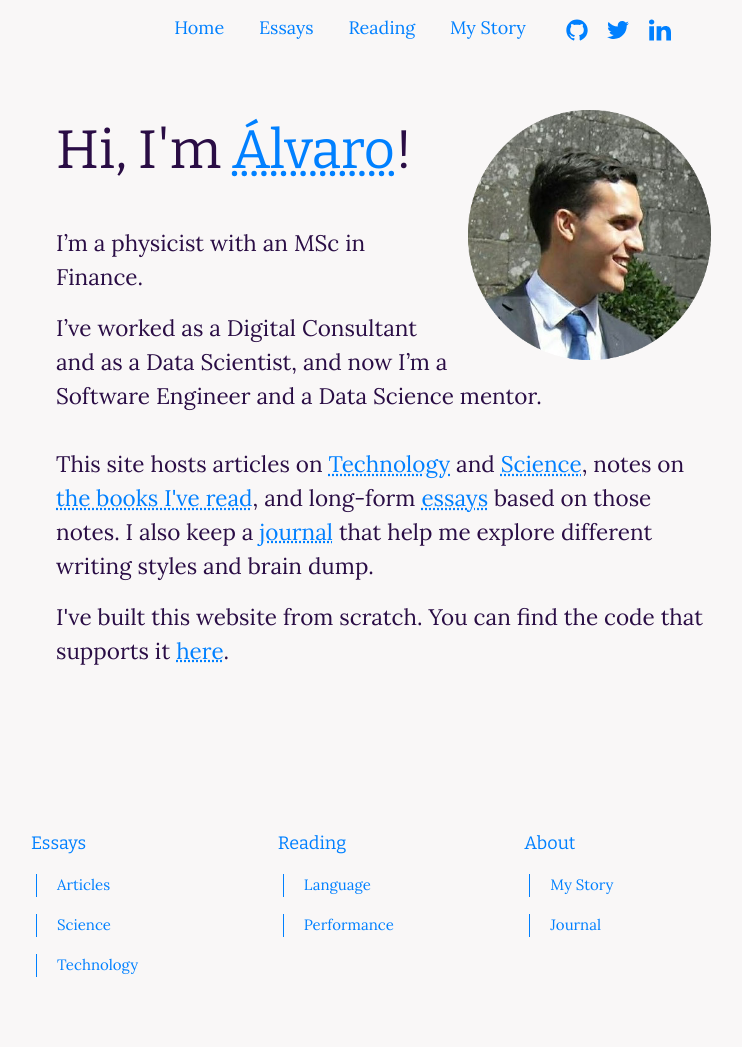
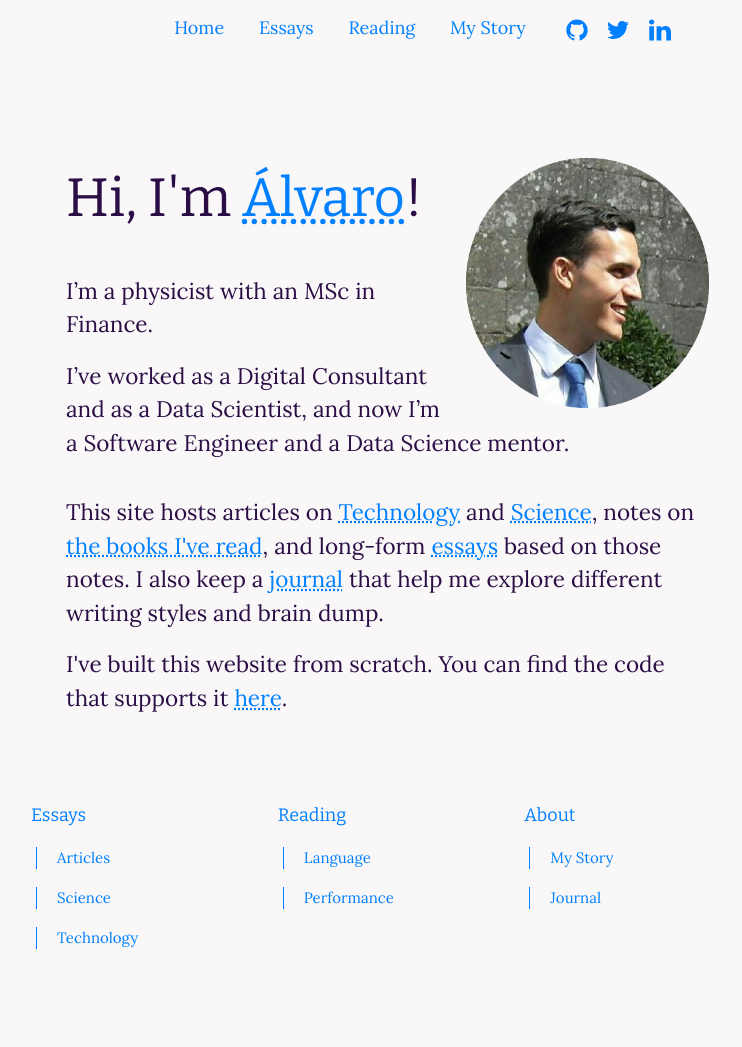
Before and after one commit to ohduran/ohduran.github.io, a Jekyll site: the page built from 00index.md, in a window 1280 px wide. Shown: the whole page, without its empty margins (244-986 px from the left). Built offline with Jekyll 4.4.1, drawn with Linux system fonts in a browser that asks for light colours; after the commit the page ends 1019 px from its top, so only the background shows below that.

Commit message:
hotfix: Solve the viewing of titles on top

```diff
--- a/_sass/_base.scss
+++ b/_sass/_base.scss
@@ -295,7 +295,7 @@ pre {
 }
 
 .intro {
-  padding: 75px 50px 75px 25px;
+  padding: 4.5*$spacing-unit 1.5*$spacing-unit $spacing-unit $spacing-unit;
   > .intro-text {
     > h1 {
       font-weight: 1.25*$base-font-weight;
--- a/_sass/_layout.scss
+++ b/_sass/_layout.scss
@@ -179,7 +179,7 @@
  * Page content
  */
 .page-content {
-    padding: $spacing-unit 0;
+    // padding: 2*$spacing-unit;
 }
 
 .page-heading {
```
